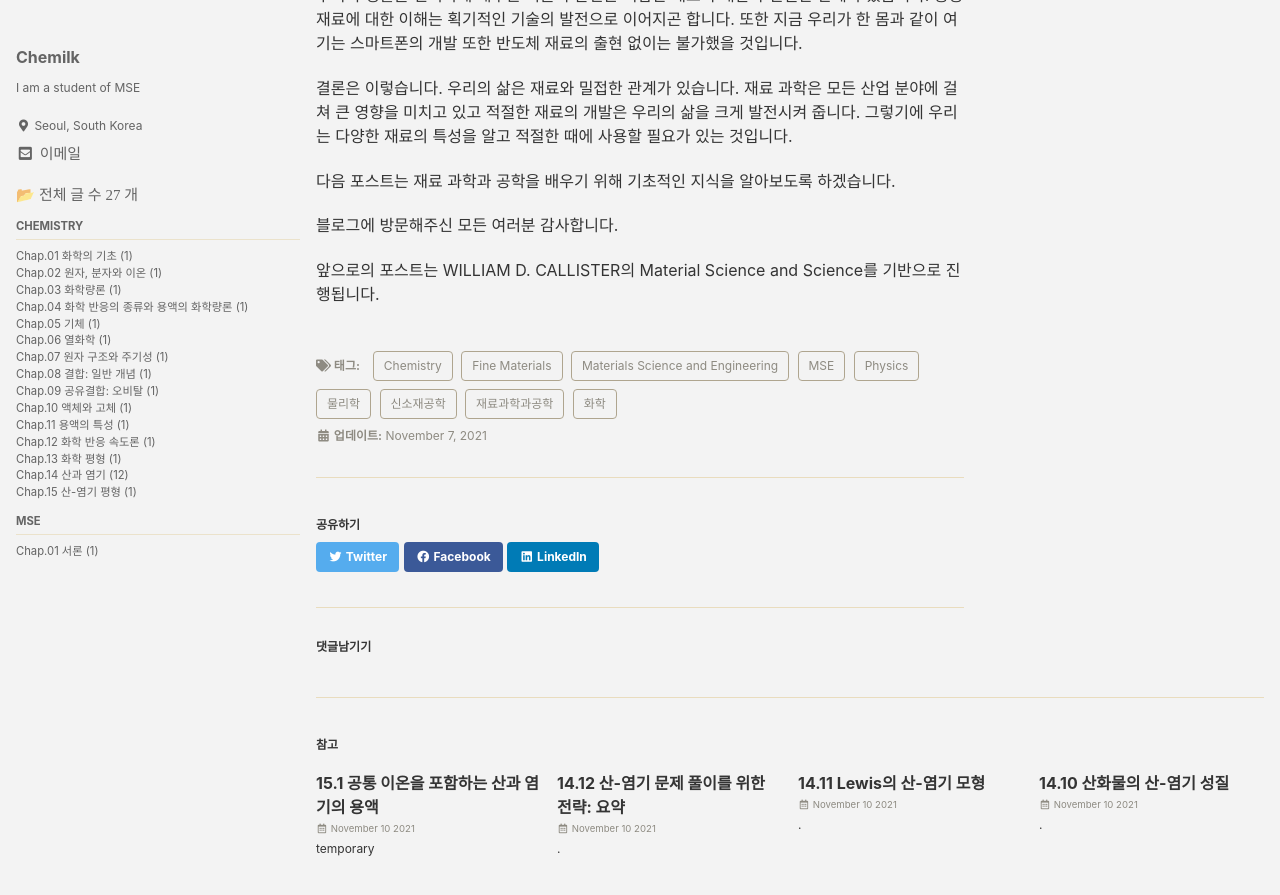
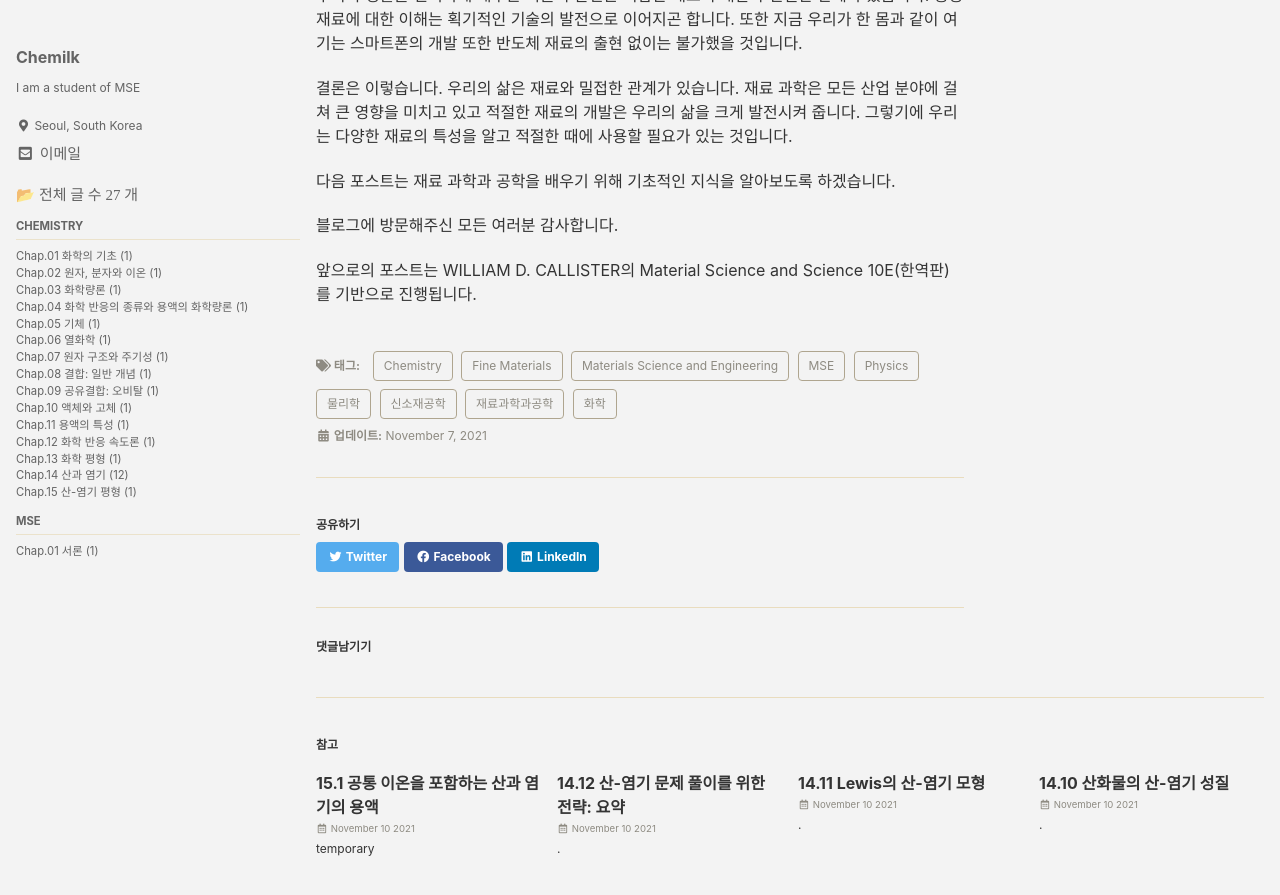
Before and after one commit to NNotizz/NNotizz.github.io, a Jekyll site: the page built from _posts/MSE/M01/2021-11-07-MSE-재료과학과공학.md, in a window 1280 px wide and 900 px high, scrolled down 350 px. Shown: the top 895 px of the window. Built offline with Jekyll 4.4.1, drawn with Linux system fonts in a browser that asks for light colours; cached includes are drawn as plain includes; comment, search, counter and statistics services are not loaded.

Commit message:
Update 2021-11-07-MSE-재료과학과공학.md

```diff
--- a/_posts/MSE/M01/2021-11-07-MSE-재료과학과공학.md
+++ b/_posts/MSE/M01/2021-11-07-MSE-재료과학과공학.md
@@ -31,4 +31,4 @@ comments: true
 
  블로그에 방문해주신 모든 여러분 감사합니다.
 
- 앞으로의 포스트는 WILLIAM D. CALLISTER의 Material Science and Science를 기반으로 진행됩니다.
+ 앞으로의 포스트는 WILLIAM D. CALLISTER의 Material Science and Science 10E(한역판)를 기반으로 진행됩니다.
```
